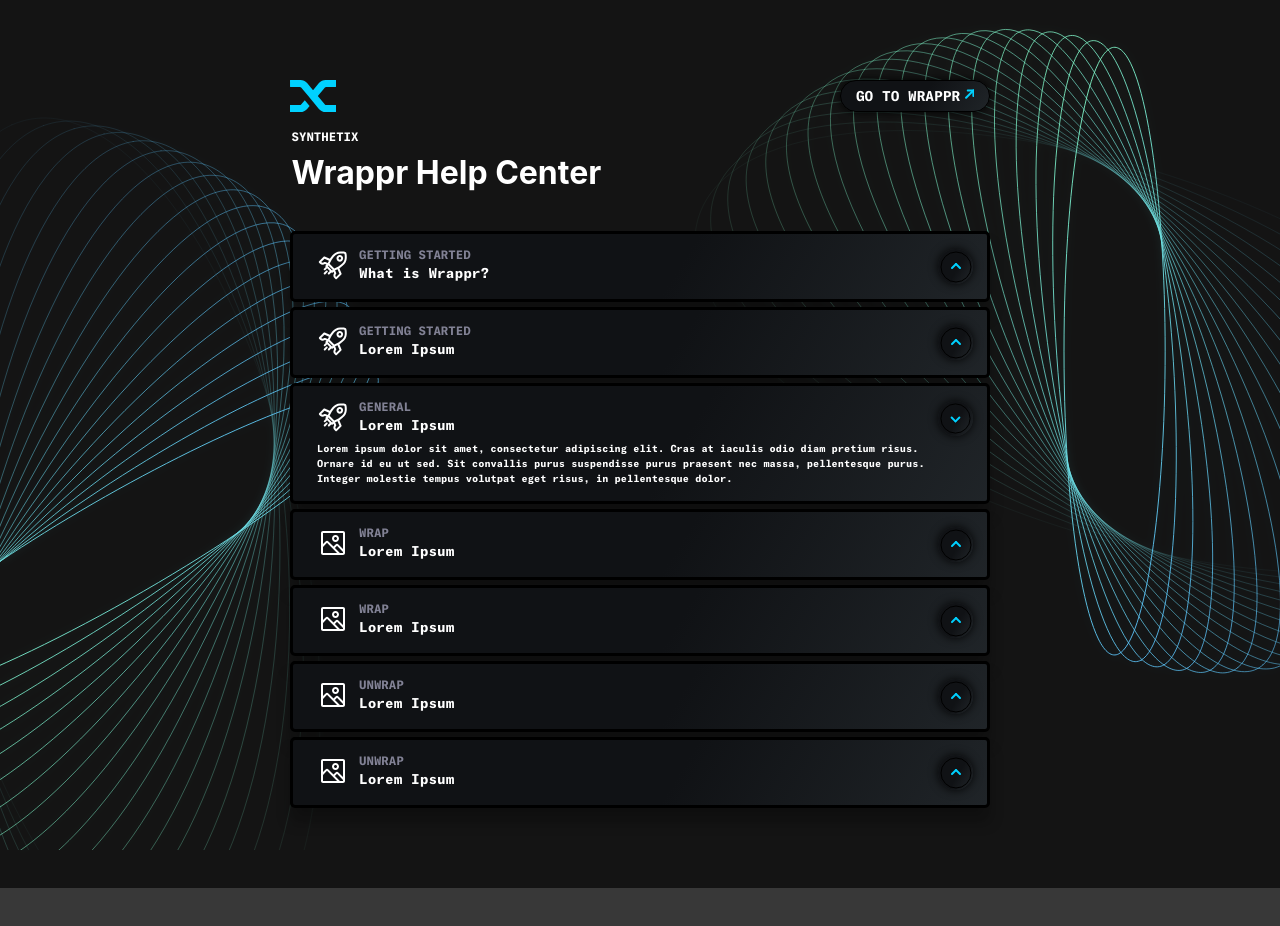
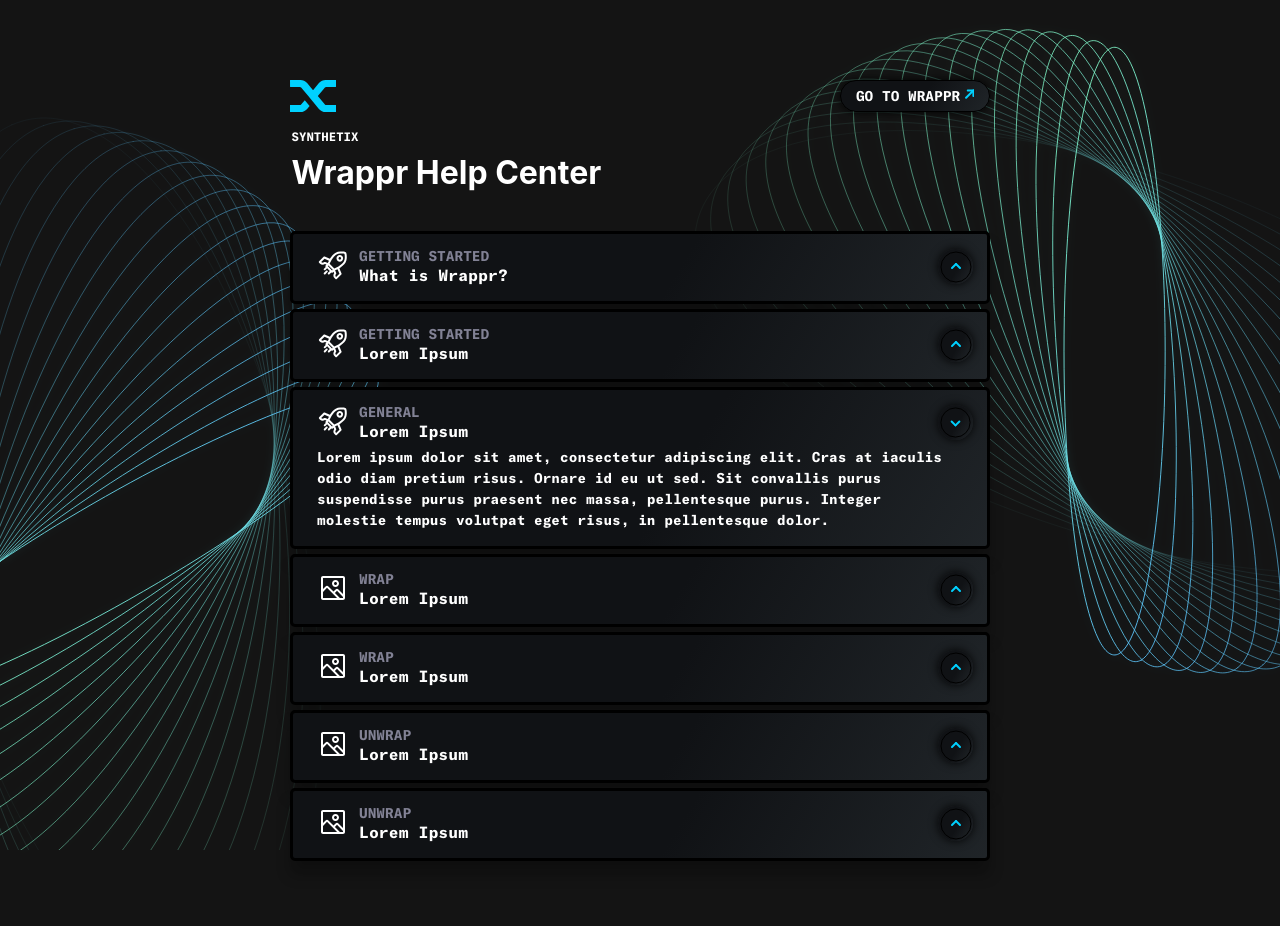
Before and after one commit to FRPepe/synthetix-wrappers-ui, a Next.js app: page /faq in a window 1280 px wide. Shown: the top 926 px of the page. Before the commit the page ends 888 px from the top, so only its background shows below. Built offline with nearby package versions, Linux system fonts and the light colour scheme.

Commit message:
FAQ font size

```diff
--- a/sections/faq/Content.tsx
+++ b/sections/faq/Content.tsx
@@ -104,7 +104,7 @@
     font-family: 'GT America Mono';
     font-style: normal;
     font-weight: 300;
-    font-size: 10px;
+    font-size: 14px;
     line-height: 150%;
     color: #FFFFFF;
   }
@@ -144,8 +144,8 @@
     font-family: 'GT America Mono';
     font-style: normal;
     font-weight: 400;
-    font-size: 12px;
-    line-height: 12px;
+    font-size: 14px;
+    line-height: 14px;
     color: #828295;
   }
 
@@ -154,7 +154,7 @@
     font-family: 'GT America Mono';
     font-style: normal;
     font-weight: 700;
-    font-size: 14px;
+    font-size: 16px;
     line-height: 21px;
     color: #FFFFFF;
   }
```
